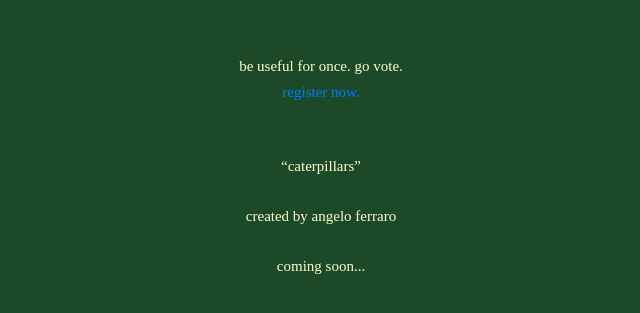
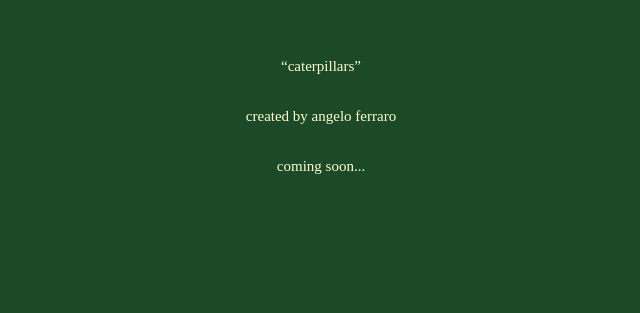
Before and after one commit to LehEv12/caterpillars, a plain HTML site: page index.html in a window 1280 px wide. Shown: the part 143-456 px from the top of the page, without its empty margins (319-959 px from the left). Drawn offline with nearby package versions, Linux system fonts and the light colour scheme; a web font is replaced by a local one.

Commit message:
Update index.html

```diff
--- a/index.html
+++ b/index.html
@@ -33,10 +33,6 @@
 <body>
 	<div class = "box">
 		</div>
-			<h1>be useful for once. go vote.</h1>
-			<h1><a href = 'https://vote.gov/'>register now.</a></h1>
-			<br>
-			<br>
 			<h1>“caterpillars”</h1>
 			<br>
 			<h1>created by angelo ferraro</h1>
```
